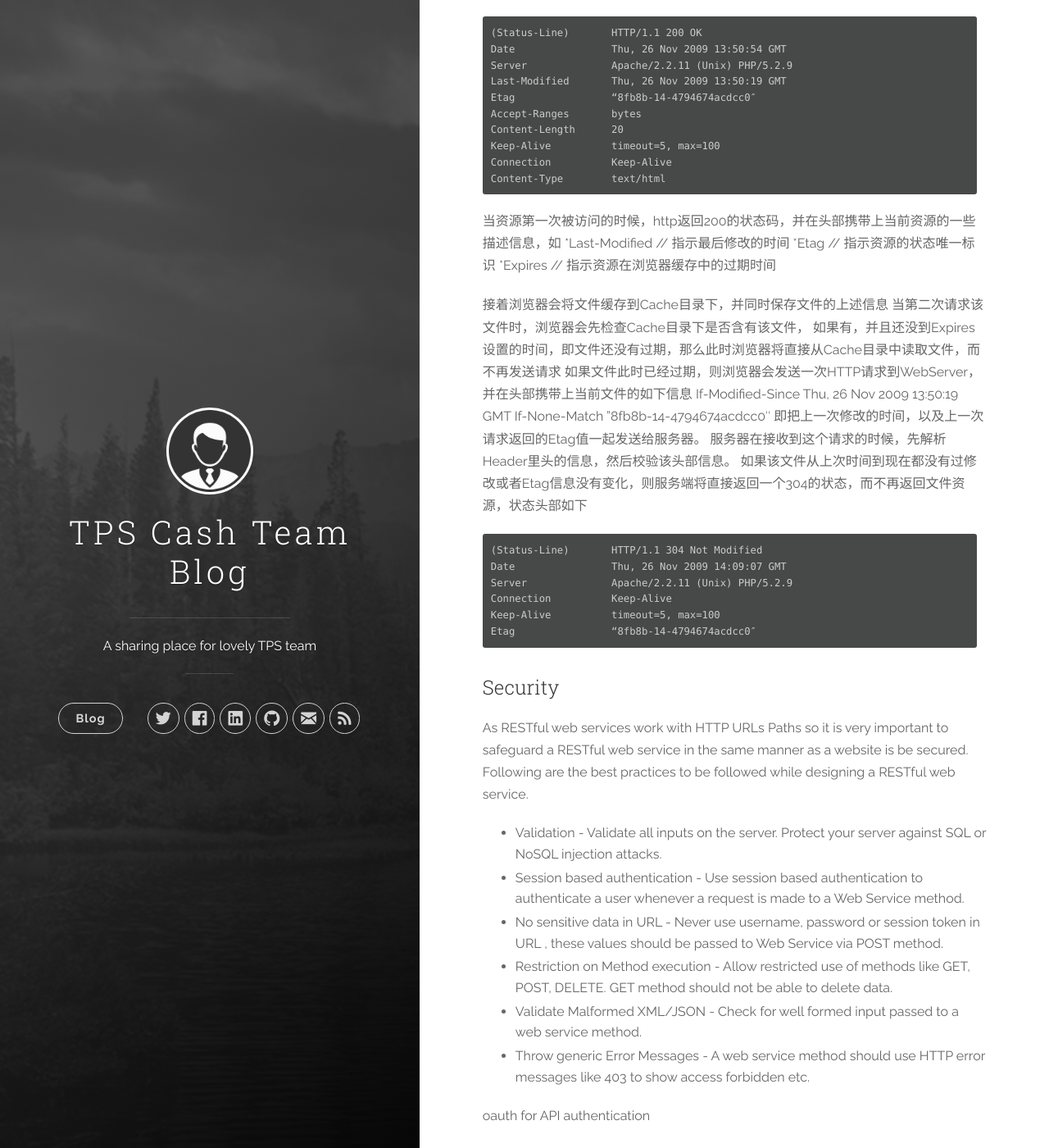
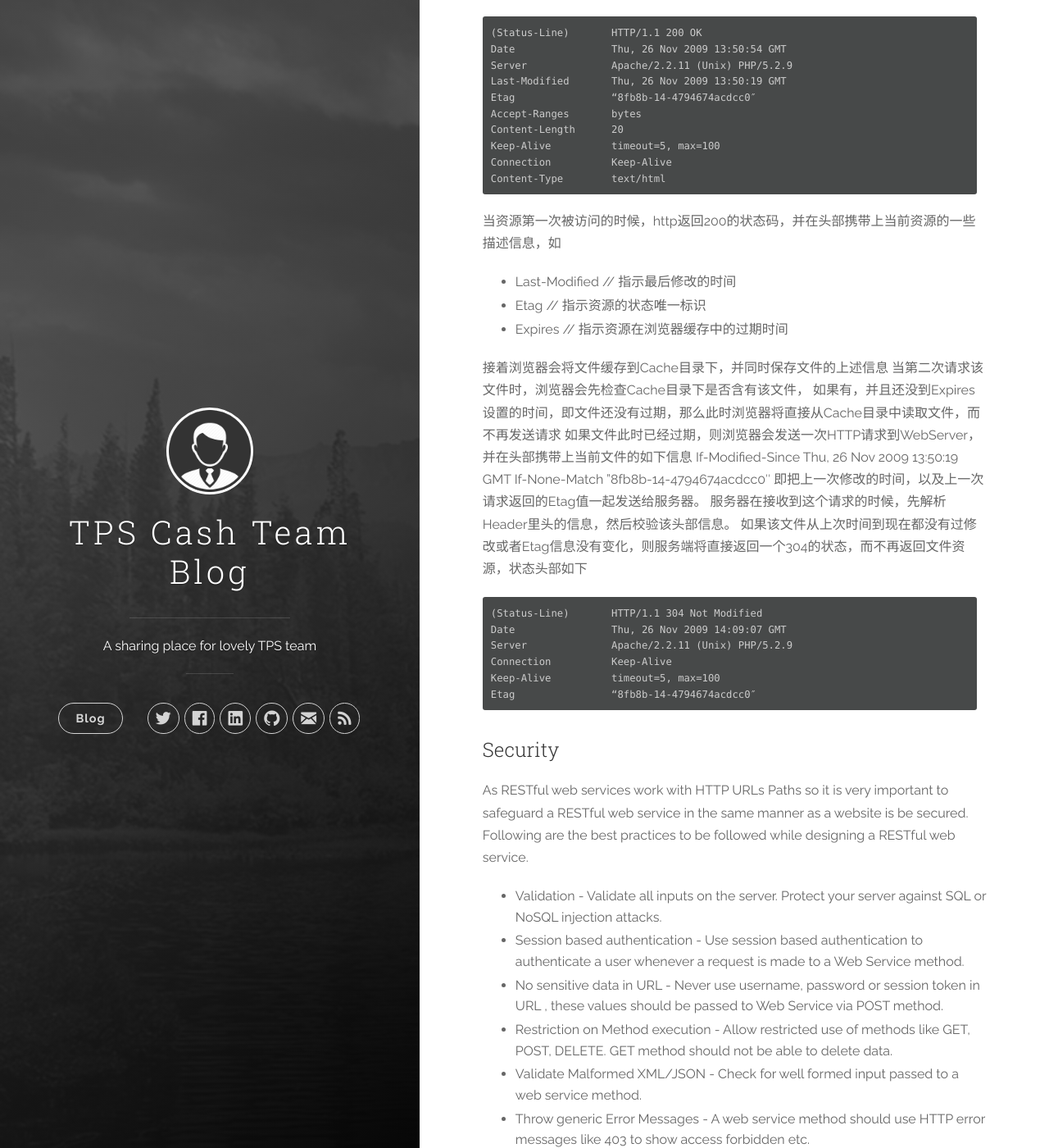
Before and after one commit to tpscash/tpscash.github.io, a Jekyll site: the page built from _posts/2016-05-11-restful-api.md, in a window 1280 px wide and 1400 px high, scrolled down 4946 px. Shown: the whole window at 82% size. Built offline with Jekyll 4.4.1, drawn with Linux system fonts in a browser that asks for light colours; comment, search, counter and statistics services are not loaded; some of the changed text lies outside the part shown.

Commit message:
Fix format

```diff
--- a/_posts/2016-05-11-restful-api.md
+++ b/_posts/2016-05-11-restful-api.md
@@ -145,9 +145,9 @@ HTTP返回头部如下
     Content-Type        text/html
 
 当资源第一次被访问的时候，http返回200的状态码，并在头部携带上当前资源的一些描述信息，如
-*Last-Modified      // 指示最后修改的时间
-*Etag                // 指示资源的状态唯一标识
-*Expires             // 指示资源在浏览器缓存中的过期时间
+* Last-Modified      // 指示最后修改的时间
+* Etag                // 指示资源的状态唯一标识
+* Expires             // 指示资源在浏览器缓存中的过期时间
 
 接着浏览器会将文件缓存到Cache目录下，并同时保存文件的上述信息
 当第二次请求该文件时，浏览器会先检查Cache目录下是否含有该文件，
@@ -177,7 +177,7 @@ As RESTful web services work with HTTP URLs Paths so it is very important to saf
 * Validate Malformed XML/JSON - Check for well formed input passed to a web service method.
 * Throw generic Error Messages - A web service method should use HTTP error messages like 403 to show access forbidden etc.
 
-oauth for API authentication
+OAuth for API authentication
 
 OAuth 2.0的运行流程如下图
 
@@ -209,5 +209,5 @@ OAuth 2.0定义了四种授权方式。
     （D）客户端收到授权码，附上早先的"重定向URI"，向认证服务器申请令牌。这一步是在客户端的后台的服务器上完成的，对用户不可见。
     （E）认证服务器核对了授权码和重定向URI，确认无误后，向客户端发送访问令牌（access token）和更新令牌（refresh token）。
 
-Introduction of Oauth2 : [Oauth2](http://www.ruanyifeng.com/blog/2014/05/oauth_2_0.html)
+Introduction of OAuth2 : [Oauth2](http://www.ruanyifeng.com/blog/2014/05/oauth_2_0.html)
 Wiki for all status: [HTTP STATUS CODE](http://www.restapitutorial.com/httpstatuscodes.html)
```
Also changed, not shown: other parts of _posts/2016-05-11-restful-api.md (+2 -2 lines).
